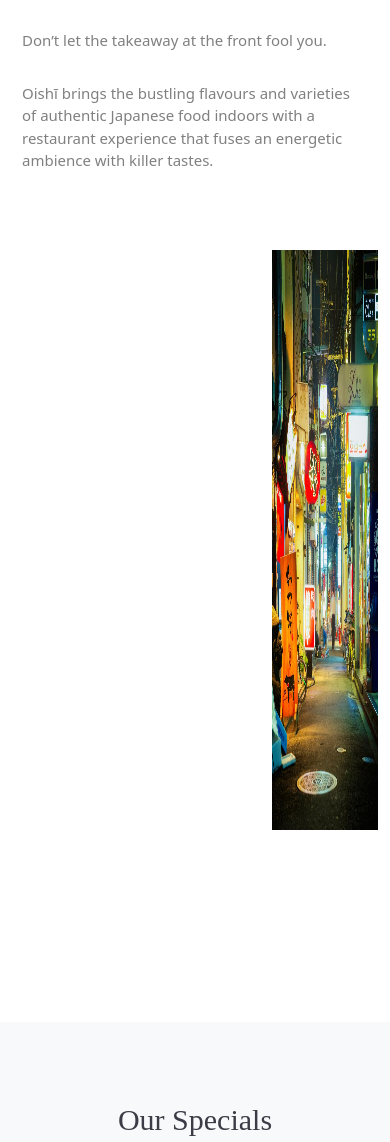
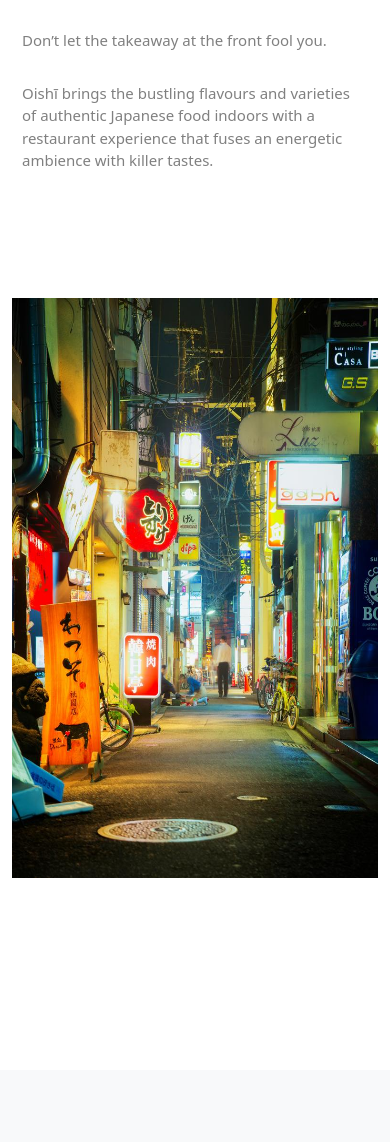
Before and after one commit to AndrewHyland757/Oishi_Restaurant, a Django app: page / in a window 390 px wide. Shown: the part 1027-2169 px from the top of the page. Run offline with Django 3.2, Linux system fonts and the light colour scheme; some libraries are stand-ins or nearby versions; some web fonts are replaced.

Commit message:
Redeploy

```diff
--- a/templates/index.html
+++ b/templates/index.html
@@ -17,20 +17,22 @@
    </div>
    <div class="container mb-5">
       <div class="row">
-         <div class="col-4 mb-4  .d-none .d-xl-block">
+         <div class="col-lg-4 col-md-12 mb-4 mb-lg-0">
             <img src="{% static 'images/mt-fuji2.jpg' %}"  height="580" class="w-100 shadow-1-strong mb-4 d-none d-lg-block" alt="Mt Fuji">
          </div>
-         <div class="col-4 mb-4  mx-auto">
+         <div class="col-lg-4 mb-4 mb-lg-0">
             <img src="{% static 'images/frying-pan-flame2.jpg' %}" height="580" class="w-100 shadow-1-strong mb-4 d-none d-lg-block"
                alt="Frying pan with flame">
          </div>
-         <div class="col-4 mb-4  .d-none .d-xl-block">
+         <div class="col-lg-4 mb-4 mb-lg-0">
             <img  src="{% static 'images/neon-street2.jpg' %}" class="w-100 shadow-1-strong mb-4" height="580"
                alt="Tokyo neon street at night">
          </div>
       </div>
    </div>
 </div>
+
+
 <!-- Section: Specials  -->
 <div class="section bg-light">
    <div class="container">
```
